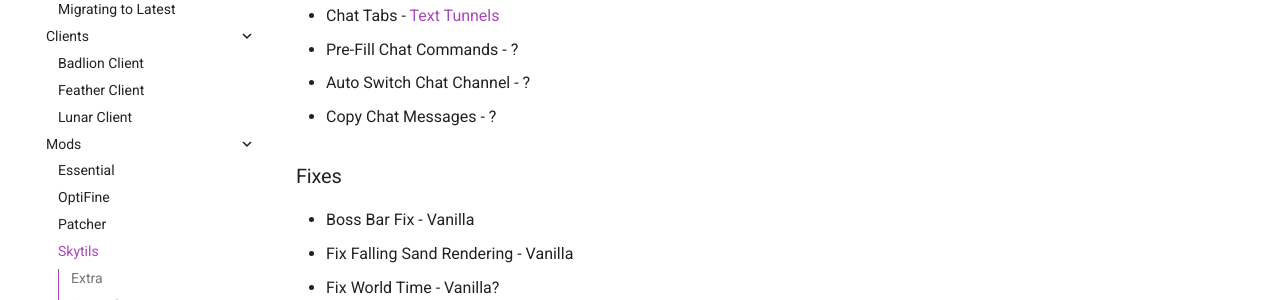
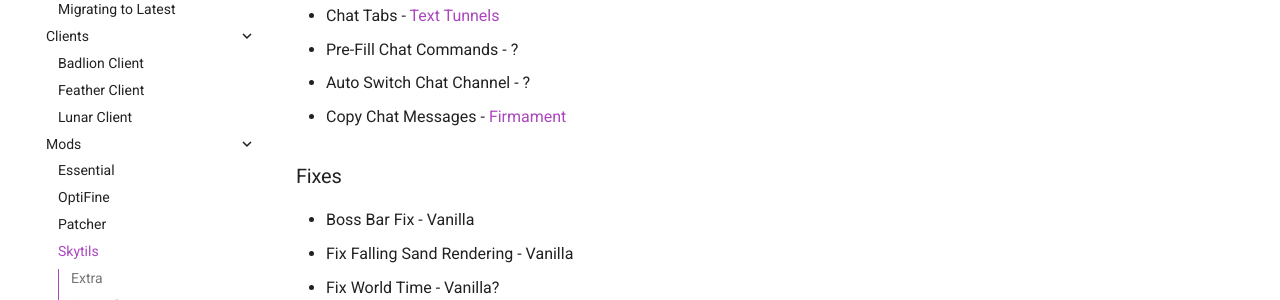
Before and after one commit to MicrocontrollersDev/Alternatives, an MkDocs documentation site: the page built from docs/latest/skytils.md, in a window 1280 px wide and 900 px high, scrolled down 8455 px. Shown: the part 153-453 px from the top of the window. Built offline with MkDocs 1.6.1 and Material for MkDocs 9.7.7, drawn with Linux system fonts in a browser that asks for light colours; comment, search, counter and statistics services are not loaded.

Commit message:
copy chat messages

```diff
--- a/docs/latest/skytils.md
+++ b/docs/latest/skytils.md
@@ -273,7 +273,7 @@
 * Chat Tabs - [Text Tunnels](https://modrinth.com/mod/text-tunnels)
 * Pre-Fill Chat Commands - ?
 * Auto Switch Chat Channel - ?
-* Copy Chat Messages - ?
+* Copy Chat Messages - [Firmament](https://modrinth.com/mod/firmament)
 
 ### Fixes
 
```
